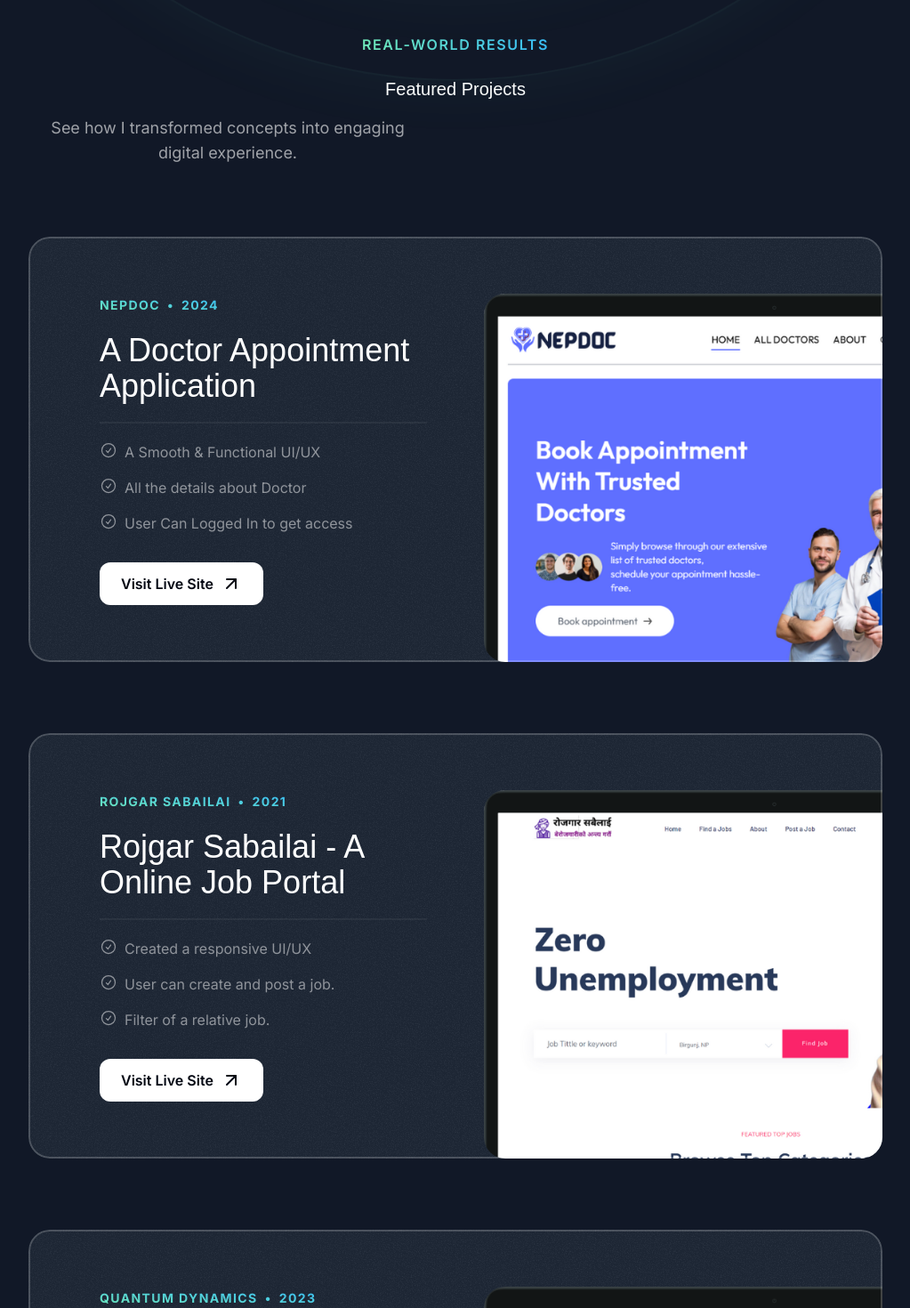
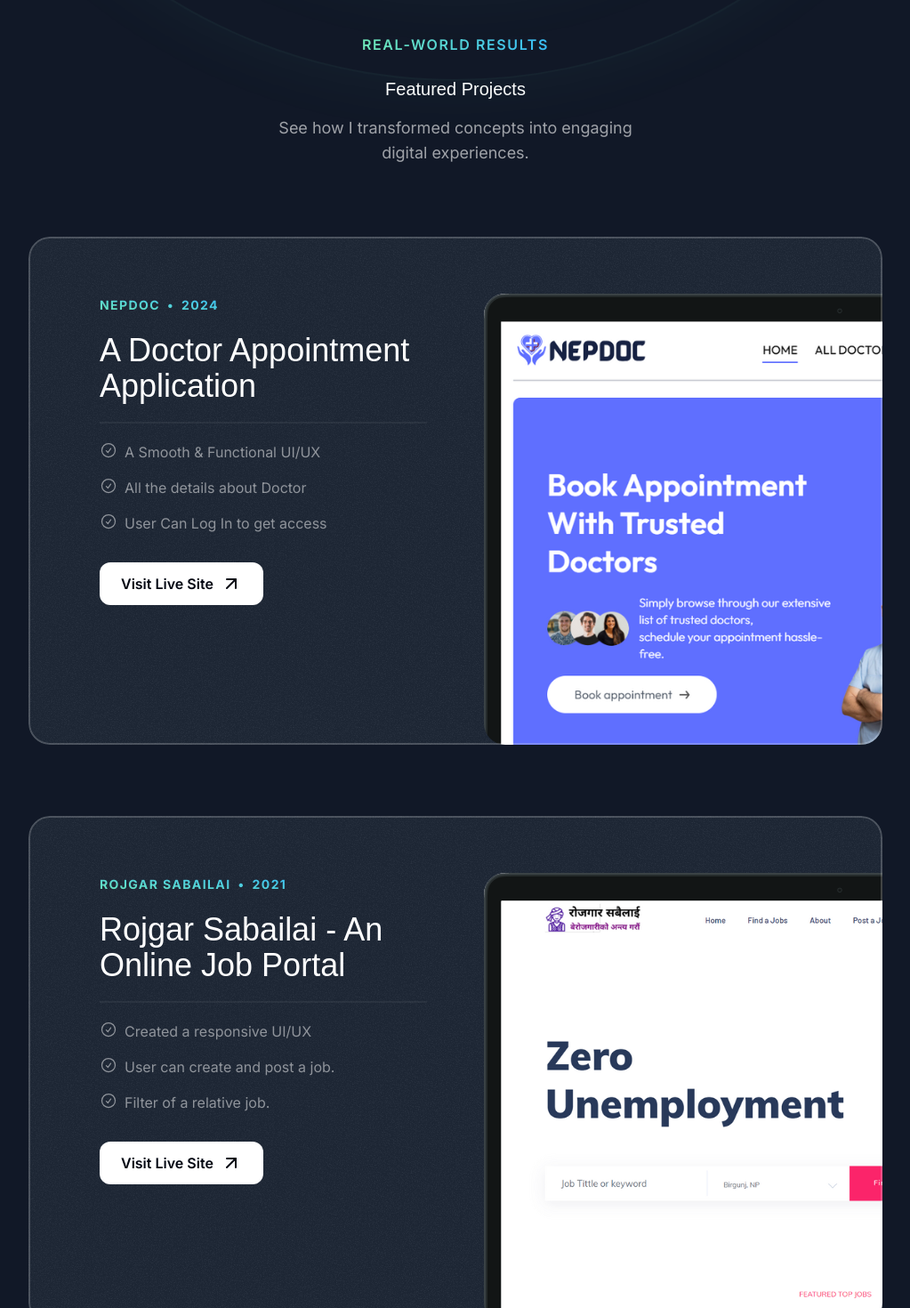
Before and after one commit to virtualabishek/newProtfolioWebsite, a Next.js app: page / in a window 1280 px wide. Shown: the part 980-2450 px from the top of the page at 89% size, without its empty margins (128-1151 px from the left). Built offline with nearby package versions, Linux system fonts and the light colour scheme; a web font is replaced by a local one.

Commit message:
Edited to make responsiveness. Finished creating a Hero, Header and Project section

```diff
--- a/src/sections/Header.tsx
+++ b/src/sections/Header.tsx
@@ -1,7 +1,7 @@
 export const Header = () => {
   return (
     <div className="flex justify-center items-center fixed top-3 w-full z-10">
-      <nav className="flex gap-1 p-0.5 border border-white/15 rounded-full bg-white/10 backdrop-blur">
+      <nav className="flex flex-wrap gap-1 p-1 border border-white/15 rounded-full bg-white/10 backdrop-blur md:flex-row md:p-0.5">
         <a href="#" className="nav-item">
           Home
         </a>
--- a/src/sections/Hero.tsx
+++ b/src/sections/Hero.tsx
@@ -5,20 +5,21 @@
 import StarIcon from "@/assets/icons/star.svg";
 import { HeroOrbit } from "@/components/HeroOrbit";
 import SparkleIcon from "@/assets/icons/sparkle.svg";
+
 export const HeroSection = () => {
   return (
     <div className="py-32 md:py-48 lg:py-60 relative z-0">
-      <div className="absolute inset-0 [mask-image: linear-gradient(to_bottom, transparent,black_10%, black_70%, transparent)]">
+      <div className="absolute inset-0 [mask-image: linear-gradient(to bottom, transparent,black_10%, black_70%, transparent)]">
         <div
           className="absolute inset-0 -z-30 opacity-5"
           style={{
             backgroundImage: `url(${grainImage.src})`,
           }}
         ></div>
-        <div className=" size-[620px] hero-ring "></div>
-        <div className=" size-[820px] hero-ring "></div>
-        <div className=" size-[1020px] hero-ring "></div>
-        <div className=" size-[1220px] hero-ring "></div>
+        <div className="size-[620px] hero-ring"></div>
+        <div className="size-[820px] hero-ring"></div>
+        <div className="size-[1020px] hero-ring"></div>
+        <div className="size-[1220px] hero-ring"></div>
         <HeroOrbit size={800} rotation={-72}>
           <StarIcon className="size-28 text-emerald-300" />
         </HeroOrbit>
@@ -58,16 +59,16 @@
             alt="I am behind the laptop"
           />
           <div className="bg-gray-950 border border-gray-800 px-4 py-1.5 inline-flex items-center gap-4 rounded-lg">
-            {/* red to indicate that i am busy for exam preparation */}
+            {/* red to indicate that I am busy for exam preparation */}
             <div className="bg-red-500 size-2.5 rounded-full"></div>
-            {/* text to update, whether i am busy or not. */}
+            {/* text to update, whether I am busy or not. */}
             <div className="text-sm font-medium">
-              Busy for preparing board exam
+              Busy preparing for board exams
             </div>
           </div>
         </div>
-        <div className="max-w-lg mx-auto ">
-          <h1 className="font-serif text-3xl md:text-5xl text-center mt-8 tracking-wide  ">
+        <div className="max-w-lg mx-auto">
+          <h1 className="font-serif text-3xl md:text-5xl text-center mt-8 tracking-wide">
             Building Seamless Digital Solutions
           </h1>
           <p className="mt-4 text-center text-white/60 md:text-lg">
--- a/src/sections/Projects.tsx
+++ b/src/sections/Projects.tsx
@@ -9,13 +9,12 @@
 const portfolioProjects = [
   {
     company: "nepDoc",
-
     year: "2024",
     title: "A Doctor Appointment Application",
     results: [
       { title: "A Smooth & Functional UI/UX" },
       { title: "All the details about Doctor" },
-      { title: "User Can Logged In to get access" },
+      { title: "User Can Log In to get access" }, // Corrected 'Logged In'
     ],
     link: "https://nep-doc.vercel.app/",
     image: nepDocPage,
@@ -23,7 +22,7 @@
   {
     company: "Rojgar Sabailai",
     year: "2021",
-    title: "Rojgar Sabailai - A Online Job Portal",
+    title: "Rojgar Sabailai - An Online Job Portal", // 'A Online' -> 'An Online'
     results: [
       { title: "Created a responsive UI/UX" },
       { title: "User can create and post a job." },
@@ -58,14 +57,16 @@
         <h2 className="font-serif text-3xl text-center mt-6 md:text-5xl lg:text-xl">
           Featured Projects
         </h2>
-        <p className="text-center text-white/60 mt-4 md:text-lg max-w-md">
-          See how I transformed concepts into engaging digital experience.
+        <p className="text-center text-white/60 mt-4 md:text-lg max-w-md mx-auto">
+          {" "}
+          {/* Centered and adjusted max width */}
+          See how I transformed concepts into engaging digital experiences.
         </p>
         <div className="md:mt-20 flex flex-col mt-10 gap-20">
           {portfolioProjects.map((project) => (
             <div
               key={project.title}
-              className="bg-gray-800 rounded-3xl relative  z-0 overflow-hidden after:z-10 after:contents-[''] after:absolute after:inset-0 after:outline-2 after:outline after:-outline-offset-2 after:rounded-3xl after:outline-white/20 px-8 pt-8 md:pt-12 md:px-10 lg:pt-16 lg:px-20 after:pointer-events-none"
+              className="bg-gray-800 rounded-3xl relative z-0 overflow-hidden after:z-10 after:content-[''] after:absolute after:inset-0 after:outline-2 after:outline after:-outline-offset-2 after:rounded-3xl after:outline-white/20 px-8 pt-8 md:pt-12 md:px-10 lg:pt-16 lg:px-20 after:pointer-events-none"
             >
               <div
                 className="absolute inset-0 -z-10 opacity-5"
@@ -86,7 +87,12 @@
                   <hr className="border-t-2 border-white/5 mt-4 md:mt-5" />
                   <ul className="flex flex-col gap-4 mt-4 md:mt-5 ">
                     {project.results.map((result) => (
-                      <li className="flex gap-2 text-sm md:text-base text-white/50">
+                      <li
+                        className="flex gap-2 text-sm md:text-base text-white/50"
+                        key={result.title}
+                      >
+                        {" "}
+                        {/* Added key for list items */}
                         <CheckCircleIcon className="size-5" />
                         <span>{result.title}</span>
                       </li>
@@ -99,9 +105,11 @@
                     </button>
                   </a>
                 </div>
-                <div className="relative">
+                <div className="relative lg:flex lg:items-center">
+                  {" "}
+                  {/* Center the image vertically */}
                   <Image
-                    className="mt-8 -mb-4 md:-mb-0 md:w-full rounded-xl md:justify-center md:rounded-3xl lg:mt-0 lg:absolute lg:h-full lg:w-auto lg:max-w-none"
+                    className="mt-8 -mb-4 md:-mb-0 md:w-full rounded-xl md:justify-center md:rounded-3xl lg:mt-0 lg:h-full lg:w-auto lg:max-w-none"
                     src={project.image}
                     alt={project.title}
                   />
```
